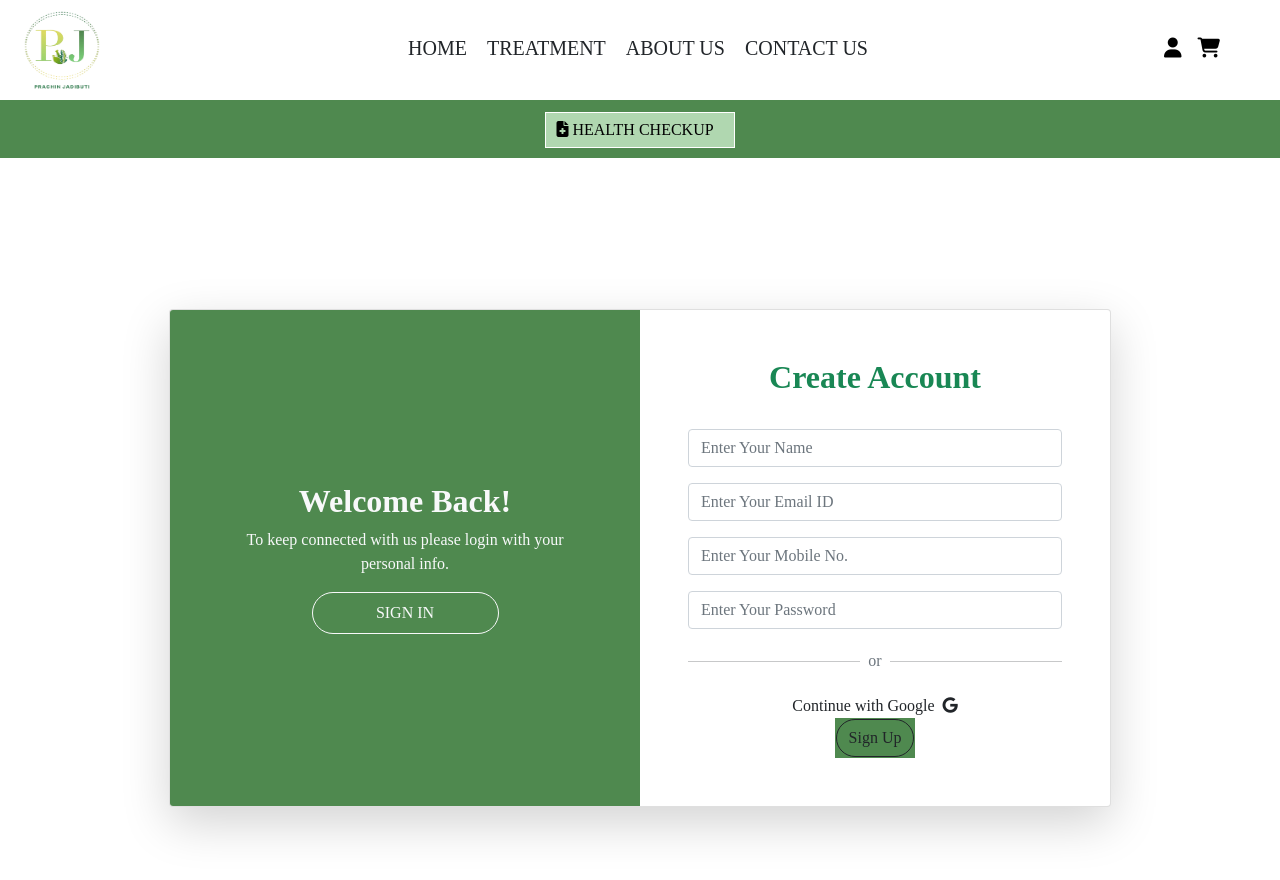
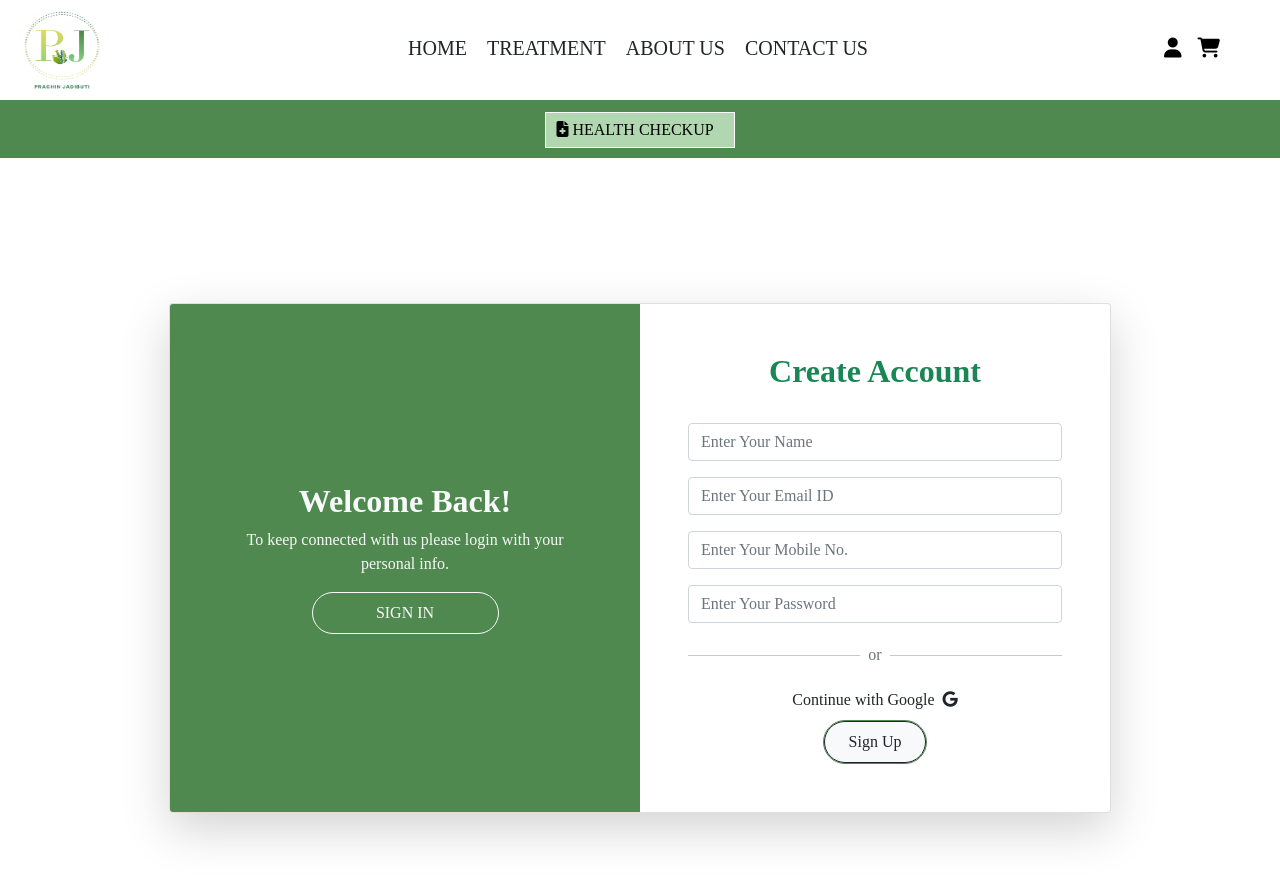
Before and after one commit to yashsoni3012/pj_26, a React (Vite) app: page /signup in a window 1280 px wide. Shown: the top 880 px of the page. Built offline with nearby package versions, Linux system fonts and the light colour scheme.

Commit message:
first commit

```diff
--- a/src/Login_signUp/Login.jsx
+++ b/src/Login_signUp/Login.jsx
@@ -77,7 +77,7 @@ const LoginPage = () => {
     return (
         <div className="container-fluid d-flex align-items-center justify-content-center vh-100">
             <div className="card shadow-lg rounded-4 overflow-hidden auth-container w-75" style={{ minHeight: "60vh" }}>
-                <div className="row g-0"  style={{ minHeight: "70vh" }}>
+                <div className="row g-0" style={{ minHeight: "70vh" }}>
                     {/* Left Side - Login */}
                     <div className="col-md-6 p-5 d-flex flex-column justify-content-center">
                         <h2 className="text-success text-center fw-bold">Login In</h2>
@@ -100,7 +100,7 @@ const LoginPage = () => {
                         <p className="text-center">
                             Create your free account and enjoy seamless access to <b>PRACHIN JADIBUTI</b>
                         </p>
-                        <Link to="/signup">
+                        <Link to="/signup" className="rounded-pill">
                             <button className="btn btn-outline-light rounded-pill px-4 py-2 mx-auto">SIGN UP</button>
                         </Link>
                     </div>
--- a/src/Login_signUp/Signup.jsx
+++ b/src/Login_signUp/Signup.jsx
@@ -151,8 +151,8 @@ const LoginPage = () => {
               </div>
             </form>
 
-            <Link to="/login">
-              <button className="btn btn-outline-dark rounded-pill mx-auto">Sign Up</button>
+            <Link to="/login" className="rounded-pill bg-light mt-2">
+              <button className="btn btn-outline-dark rounded-pill px-4 py-2 mx-auto">Sign Up</button>
             </Link>
           </div>
         </div>
--- a/src/components/Navbar/Navbar.jsx
+++ b/src/components/Navbar/Navbar.jsx
@@ -35,9 +35,9 @@ const Navbar = () => {
                         </ul>
                     </div>
 
-                    <div>
+                    <div >
                     <Link to="/login"><i class="fa-solid fa-user fs-5 me-3" style={{color:"black"}}/></Link>
-                    <Link to="/signup"><i class="fa-solid fa-cart-shopping fs-5 me-5" style={{color:"black"}}></i></Link>
+                    <Link to="#"><i class="fa-solid fa-cart-shopping fs-5 me-5" style={{color:"black"}}></i></Link>
                     </div>
                 </div>
             </nav>
```
